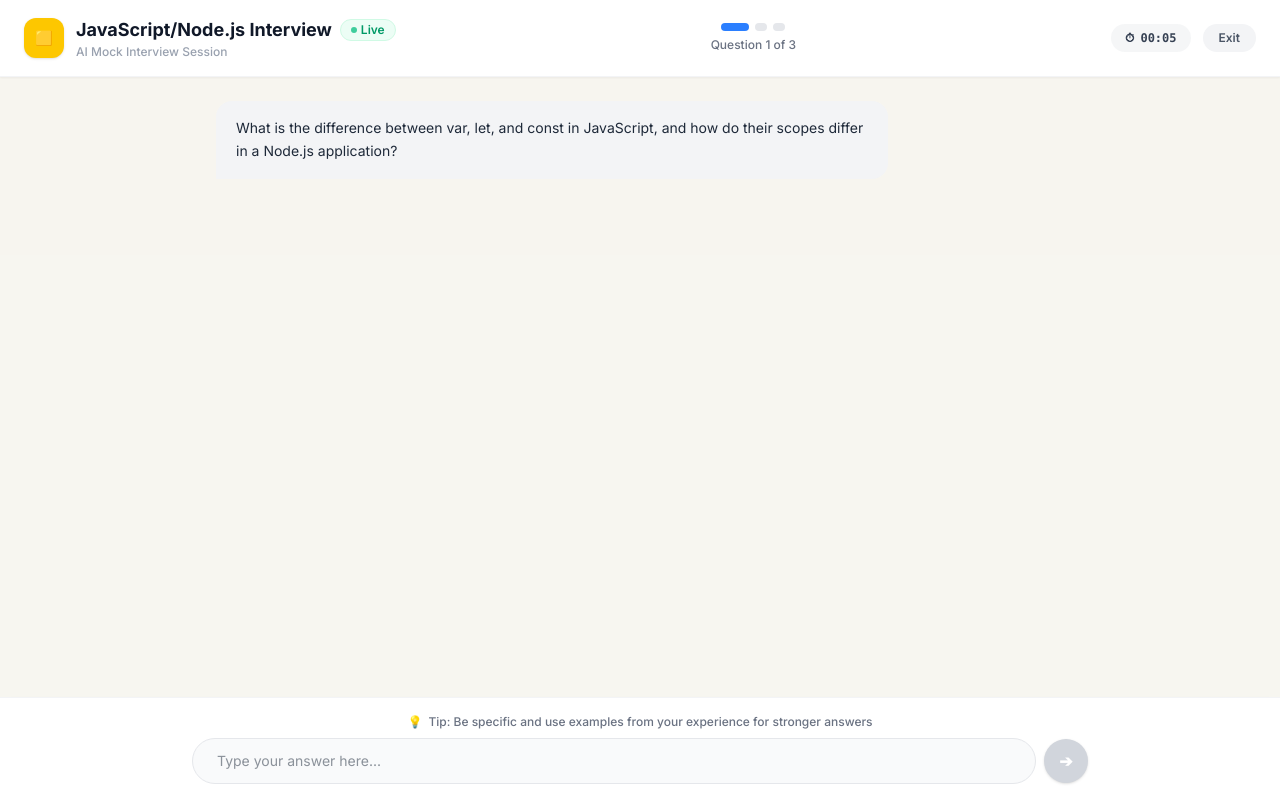
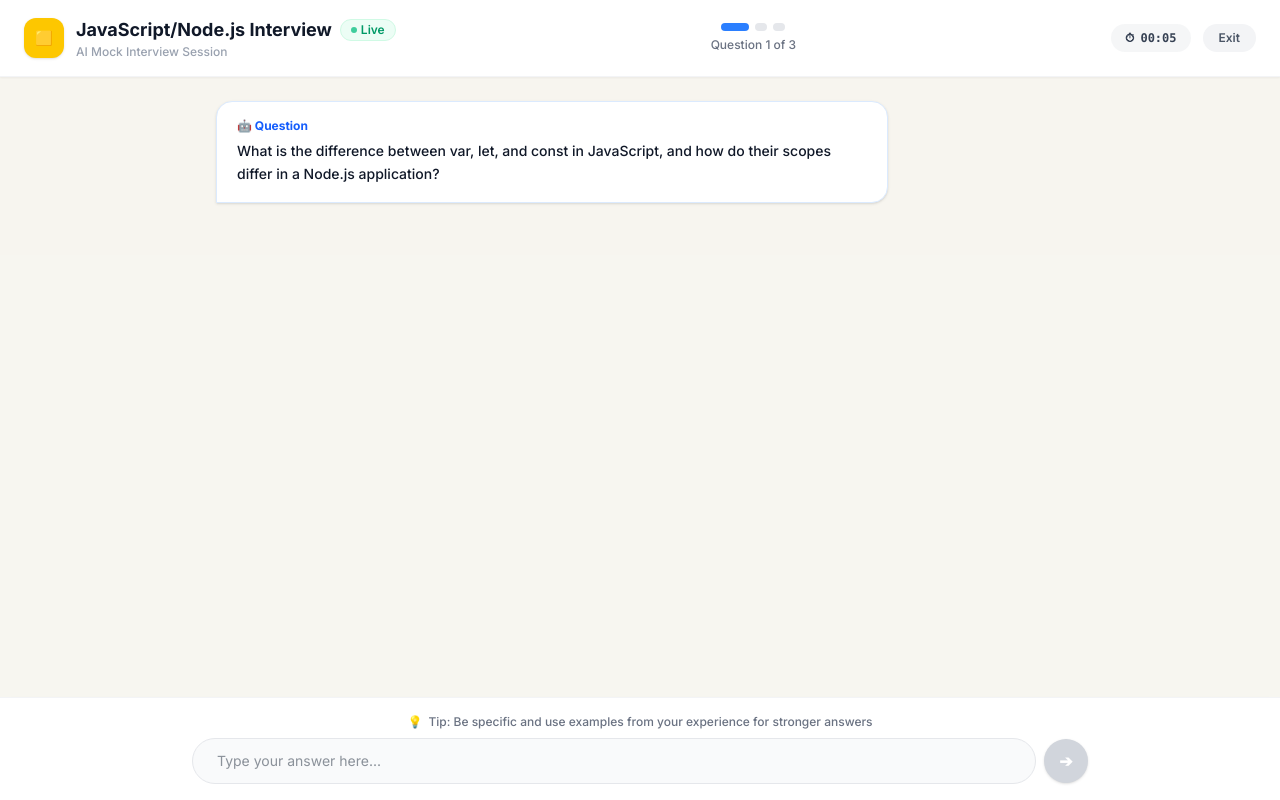
Before and after one commit to Piyushdotio/InternAI, a Next.js app in the folder client/: page /interview in a window 1280 px wide. Built offline with nearby package versions, Linux system fonts and the light colour scheme; no server answers.

Commit message:
feat: implement interactive interview session page and chat message component

```diff
--- a/client/app/interview/page.tsx
+++ b/client/app/interview/page.tsx
@@ -171,10 +171,14 @@ const InterviewSessionContent = () => {
         return () => clearInterval(interval);
     }, [isCompleted]);
 
-    // Auto scroll chat to bottom
+    // Auto scroll chat to bottom with DOM render delay
     useEffect(() => {
-        chatEndRef.current?.scrollIntoView({ behavior: 'smooth' });
+        const timer = setTimeout(() => {
+            chatEndRef.current?.scrollIntoView({ behavior: 'smooth', block: 'end' });
+        }, 120);
+        return () => clearTimeout(timer);
     }, [messages, isLoading]);
+
 
     // Save completed session to Backend Database & localStorage
     const saveInterviewToBackend = async (domainTitle: string, durationSecs: number, scoreVal: number, finalMessages: Message[]) => {
@@ -310,7 +314,6 @@ const InterviewSessionContent = () => {
         }, 1200);
     };
 
-
     const handleExit = () => {
         if (confirm("Are you sure you want to exit the current interview session?")) {
             router.push('/dashboard');
@@ -318,7 +321,7 @@ const InterviewSessionContent = () => {
     };
 
     return (
-        <div className="min-h-screen bg-gray-50/50 flex flex-col justify-between">
+        <div className="min-h-screen bg-gray-50/50 flex flex-col justify-between overflow-y-auto">
             {/* Scalable Header */}
             <InterviewHeader
                 domainTitle={domain.title}
@@ -333,7 +336,7 @@ const InterviewSessionContent = () => {
             />
 
             {/* Content Body */}
-            <main className="flex-1 max-w-4xl w-full mx-auto p-4 md:p-6 pb-32 space-y-4">
+            <main className="flex-1 max-w-4xl w-full mx-auto p-4 md:p-6 pb-52 md:pb-64 space-y-4">
                 {!isCompleted ? (
                     <>
                         {messages.map((msg) => (
@@ -349,7 +352,7 @@ const InterviewSessionContent = () => {
                                 </div>
                             </div>
                         )}
-                        <div ref={chatEndRef} />
+                        <div ref={chatEndRef} className="h-16 w-full shrink-0" />
                     </>
                 ) : (
                     /* Interview Completion Feedback View (Exact Reference Image match) */
@@ -392,6 +395,7 @@ const InterviewSessionContent = () => {
     );
 };
 
+
 const Page = () => {
     return (
         <Suspense fallback={
--- a/client/components/interview/ChatMessage.tsx
+++ b/client/components/interview/ChatMessage.tsx
@@ -27,10 +27,20 @@ export const ChatMessage: React.FC<ChatMessageProps> = ({ message }) => {
                     isUserAnswer
                         ? 'bg-blue-600 text-white rounded-br-none shadow-sm'
                         : message.type === 'feedback'
-                        ? 'bg-gray-100/90 text-gray-800 border border-gray-200/60 rounded-bl-none font-sans'
-                        : 'bg-gray-100 text-gray-800 rounded-bl-none font-sans font-normal'
+                        ? 'bg-amber-50/60 text-gray-800 border border-amber-200/60 rounded-bl-none'
+                        : 'bg-white text-gray-900 border border-blue-100 shadow-sm rounded-bl-none font-medium'
                 }`}
             >
+                {message.type === 'question' && (
+                    <div className="flex items-center gap-1.5 text-xs font-bold text-blue-600 mb-1.5">
+                        <span>🤖 Question</span>
+                    </div>
+                )}
+                {message.type === 'feedback' && (
+                    <div className="flex items-center gap-1.5 text-xs font-bold text-amber-700 mb-1.5">
+                        <span>💡 Feedback</span>
+                    </div>
+                )}
                 {message.text}
             </div>
         </div>
```
